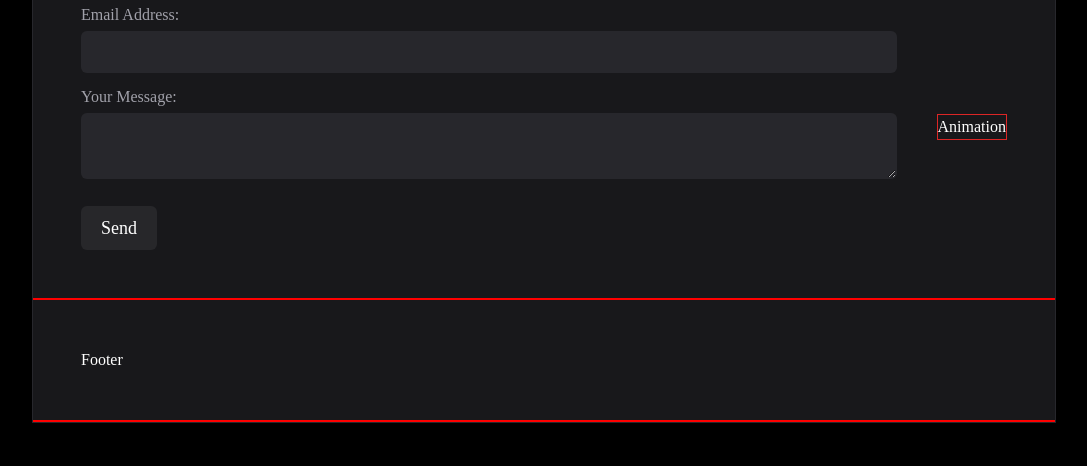
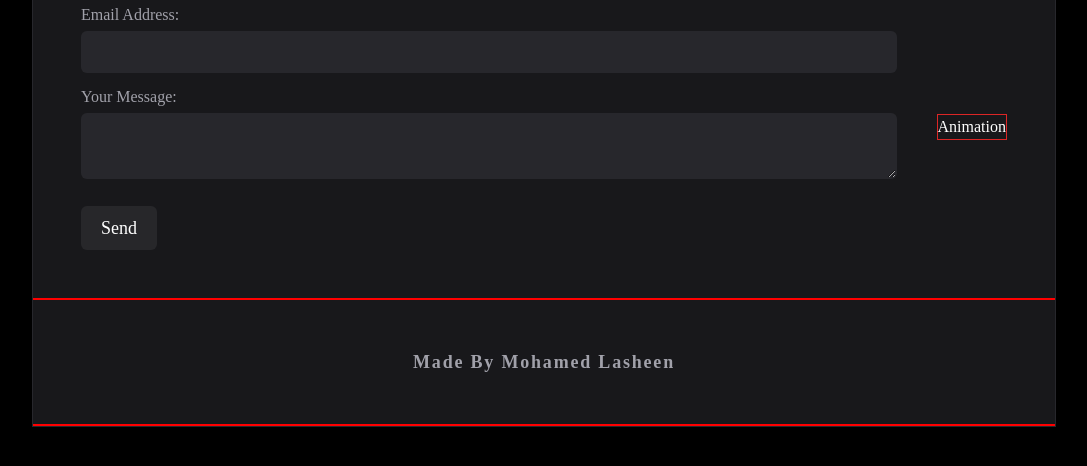
Before and after one commit to mohamedlasheen92/Portfolio, a React (Vite) app: page / in a window 1280 px wide. Shown: the part 2516-2982 px from the top of the page, without its empty margins (96-1183 px from the left). Built offline with nearby package versions, Linux system fonts and the light colour scheme.

Commit message:
ADD footer section

```diff
--- a/src/components/footer/Footer.tsx
+++ b/src/components/footer/Footer.tsx
@@ -1,8 +1,9 @@
+import './footer.scss'
 const Footer = () => {
   return (
     <>
-      <footer className="footer">
-        <h1>Footer</h1>
+      <footer className="footer text-center">
+        <p className="text-lg font-semibold tracking-widest">Made By Mohamed Lasheen</p>
       </footer>
     </>
   );
--- /dev/null
+++ b/src/components/footer/footer.scss
@@ -0,0 +1,5 @@
+.footer {
+  p {
+    color: var(--graphColor);
+  }
+}
```
